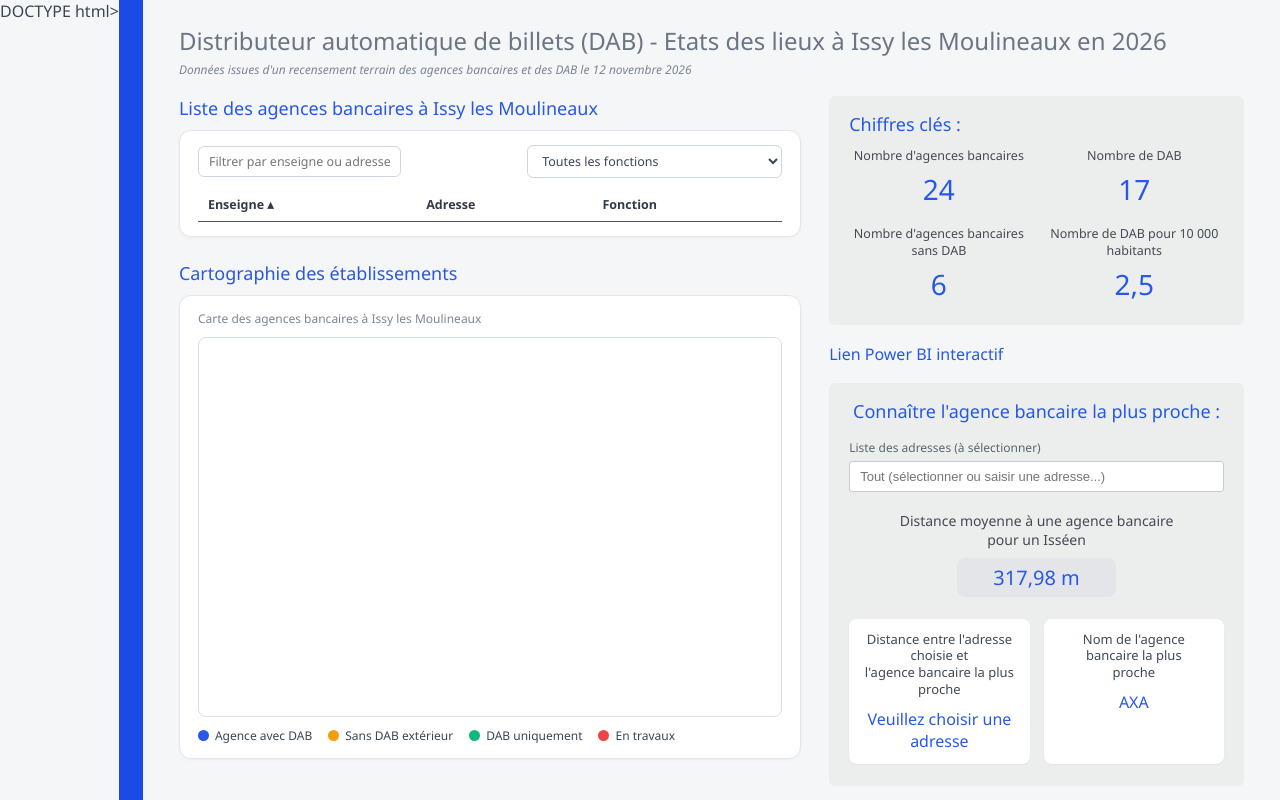
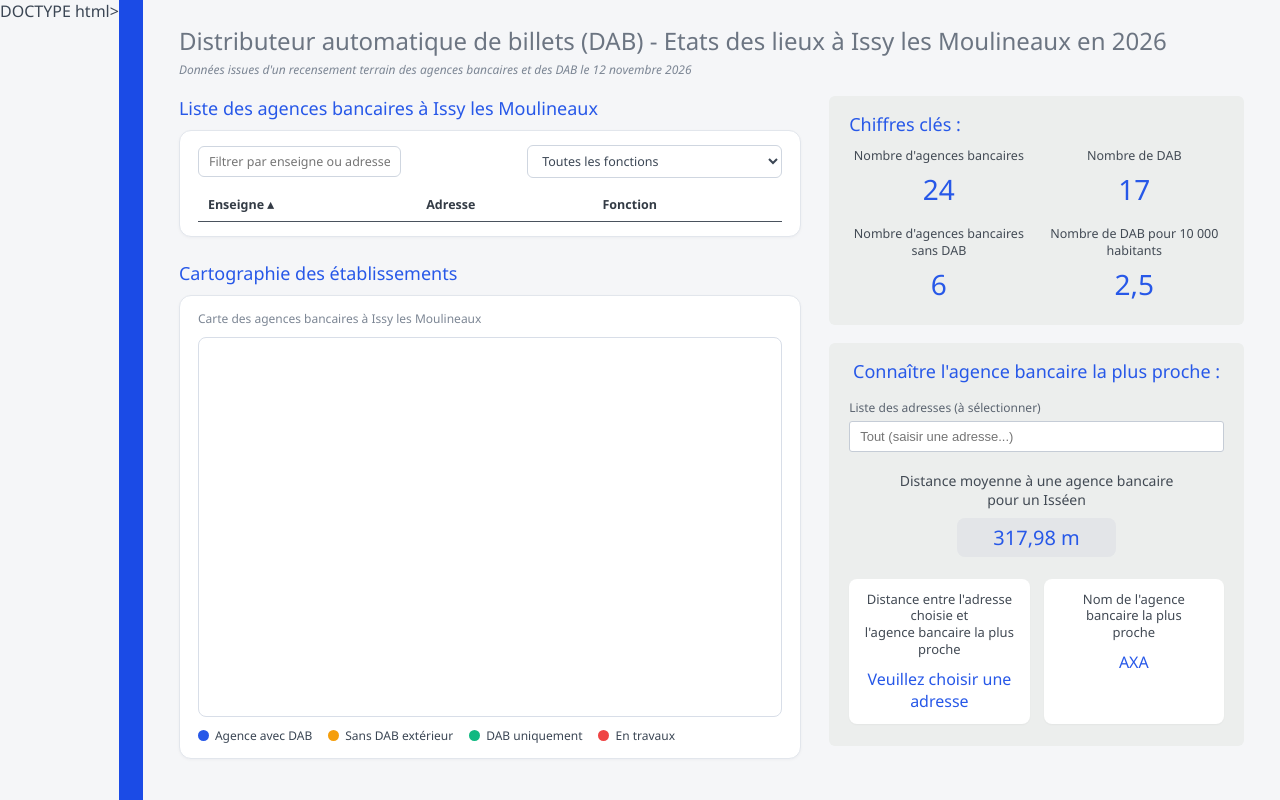
Before and after one commit to RobinMD75/pbi-issy, a plain HTML site: page index.html in a window 1280 px wide. Drawn offline with nearby package versions, Linux system fonts and the light colour scheme; a script that the page names is missing.

Commit message:
Update index.html

```diff
--- a/index.html
+++ b/index.html
@@ -403,14 +403,12 @@ DOCTYPE html>
           </div>
         </section>
 
-        <a class="pbi-link" href="#" id="pbiLink">Lien Power BI interactif</a>
-
         <section class="grey-panel nearest-box">
           <h2>Connaître l'agence bancaire la plus proche :</h2>
 
           <div class="dropdown-group">
             <label for="addressInput">Liste des adresses (à sélectionner)</label>
-            <input type="text" id="addressInput" list="addressDatalist" placeholder="Tout (sélectionner ou saisir une adresse...)" />
+            <input type="text" id="addressInput" list="addressDatalist" placeholder="Tout (saisir une adresse...)" />
             <datalist id="addressDatalist"></datalist>
           </div>
 
```
